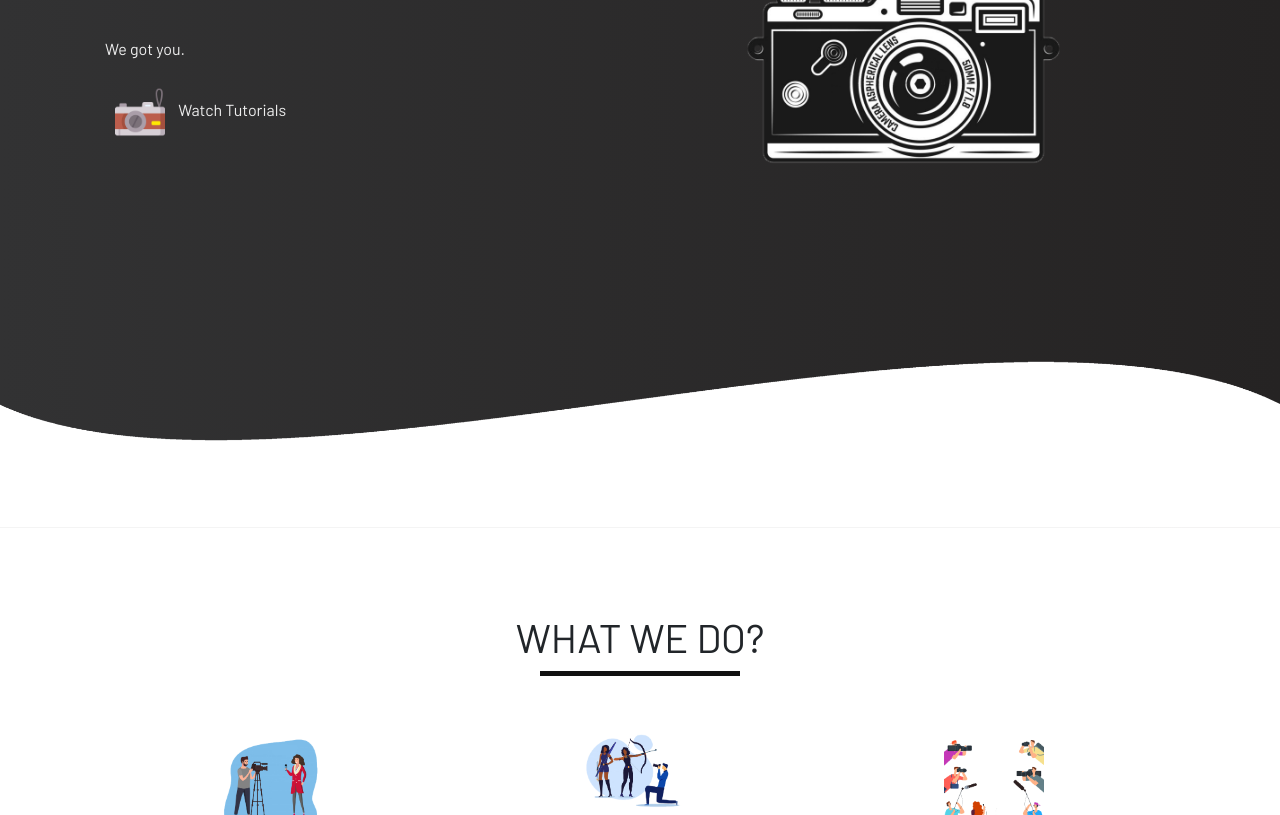
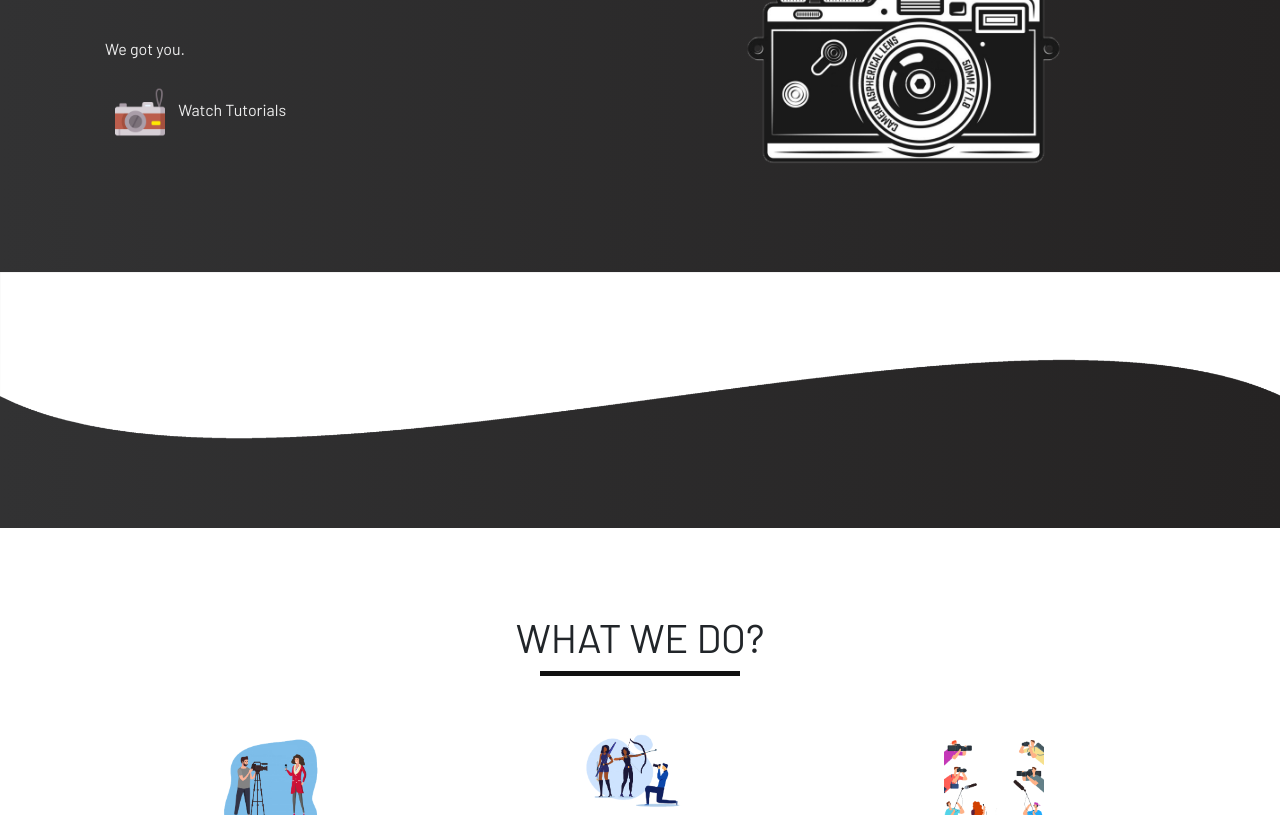
Before and after one commit to crispaulcastaneda/digital-once, a website: page index.html in a window 1280 px wide. Shown: the part 285-1100 px from the top of the page. Drawn offline with nearby package versions, Linux system fonts and the light colour scheme.

Commit message:
Update-7-6

```diff
--- a/index.html
+++ b/index.html
@@ -69,7 +69,7 @@
             </div>
         </div>
 
-        <img src="dist/img/bottom.png" class="bottom-img">
+        <img src="dist/img/bottom-footer.png" class="bottom-img">
 
     </section>
 
```
Also changed, not shown: dist/img/bottom-footer.png (added).
